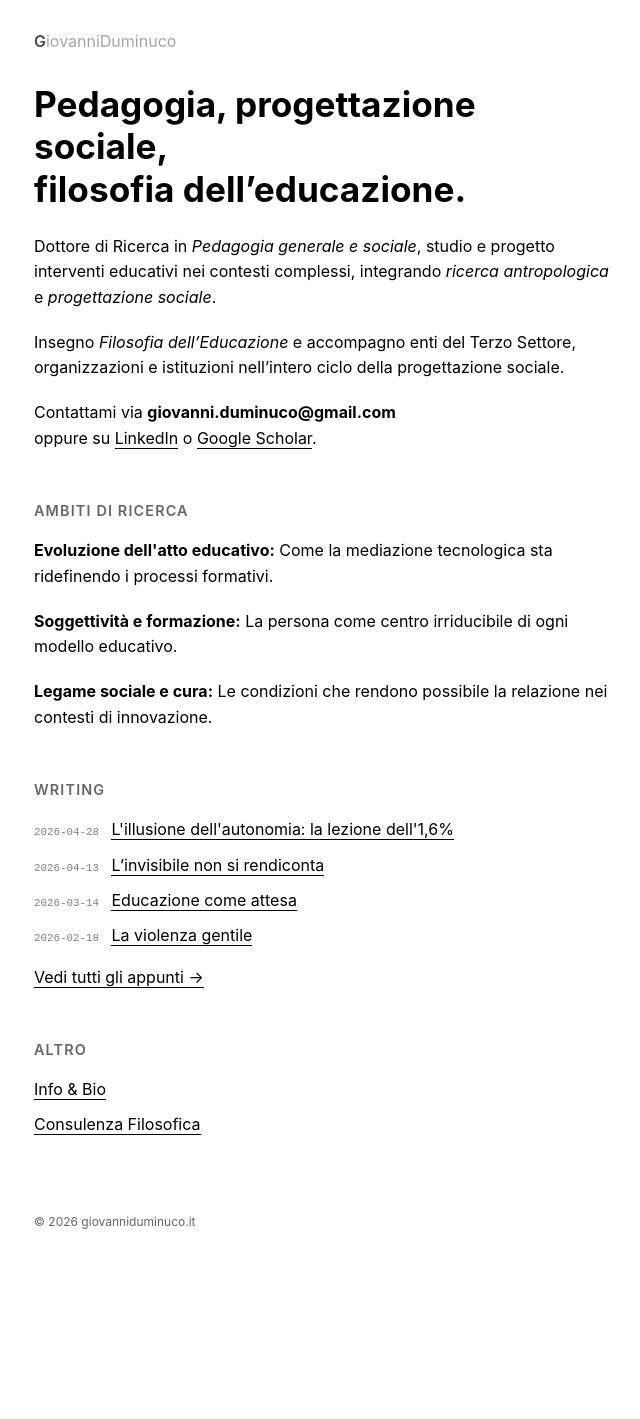
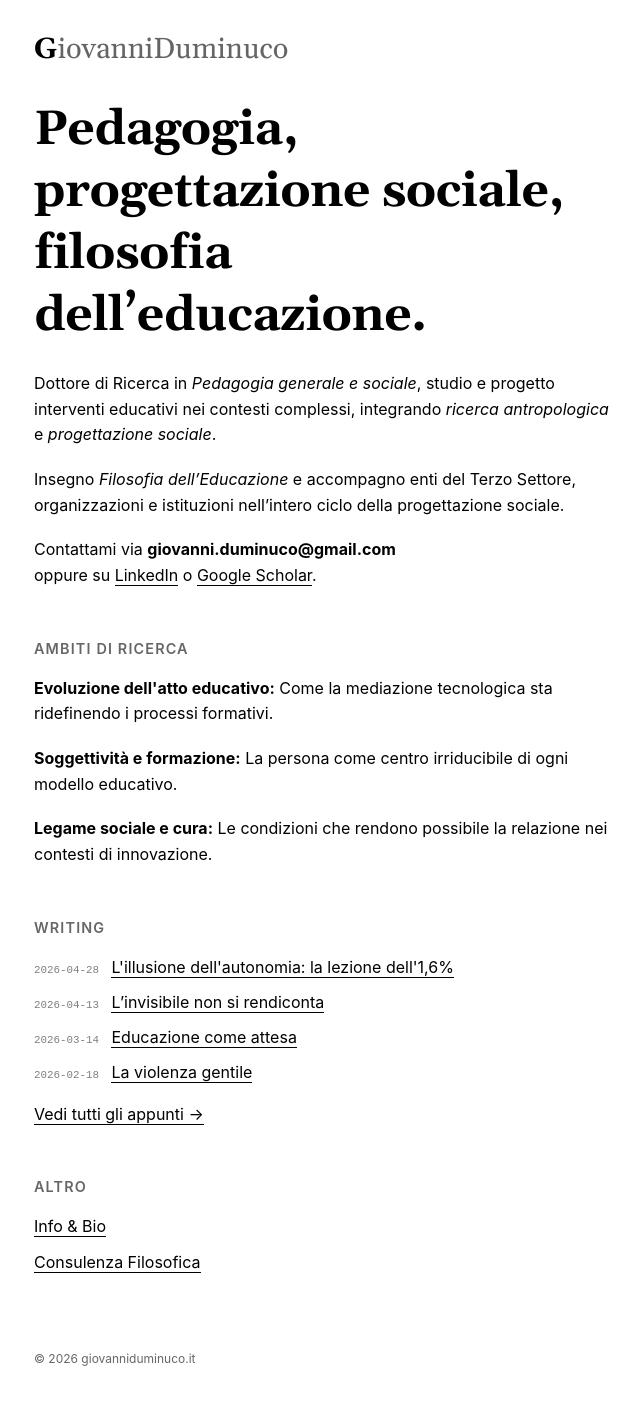
Before and after one commit to dumgio/dumgio.github.io, a Jekyll site: the page built from index.html, in a window 1280 px wide. Shown: the whole page, without its empty margins (318-958 px from the left). Built offline with Jekyll 4.4.1, drawn with Linux system fonts in a browser that asks for light colours; before the commit the page ends 1282 px from its top, so only the background shows below that.

Commit message:
Update default.html

```diff
--- a/_layouts/default.html
+++ b/_layouts/default.html
@@ -5,6 +5,9 @@
     <meta name="viewport" content="width=device-width, initial-scale=1.0">
     <title>{{ page.title }}</title>
     {% seo %}
+
+    <!-- Font -->
+    <link href="https://fonts.googleapis.com/css2?family=Gelasio:wght@400;700&display=swap" rel="stylesheet">
 
     <style>
         :root {
@@ -50,26 +53,35 @@
             width: 100%;
         }
 
-        /* TIPOGRAFIA */
-
-        h1 {
-            font-size: 2.2rem;
-            font-weight: 700;
-            line-height: 1.2;
-            margin-bottom: 1.5rem;
-        }
+        /* LOGO (titolo piccolo) */
 
         h1.logo {
-            font-size: 1rem;
-            font-weight: 600;
+            font-family: "Gelasio", serif;
+            font-size: 29px;
+            line-height: 35px;
+            font-weight: 700;
+
             margin-bottom: 2rem;
-            opacity: 0.7;
         }
 
         h1.logo span {
             font-weight: 400;
-            opacity: 0.5;
+            opacity: 0.6;
         }
+
+        /* HEADLINE (titolo grande) */
+
+        section h1:not(.logo) {
+            font-family: "Gelasio", serif;
+            font-size: 48px;
+            line-height: 62px;
+            font-weight: 700;
+
+            letter-spacing: -0.01em;
+            margin-bottom: 1.5rem;
+        }
+
+        /* SEZIONI */
 
         h2 {
             font-size: 0.9rem;
```
